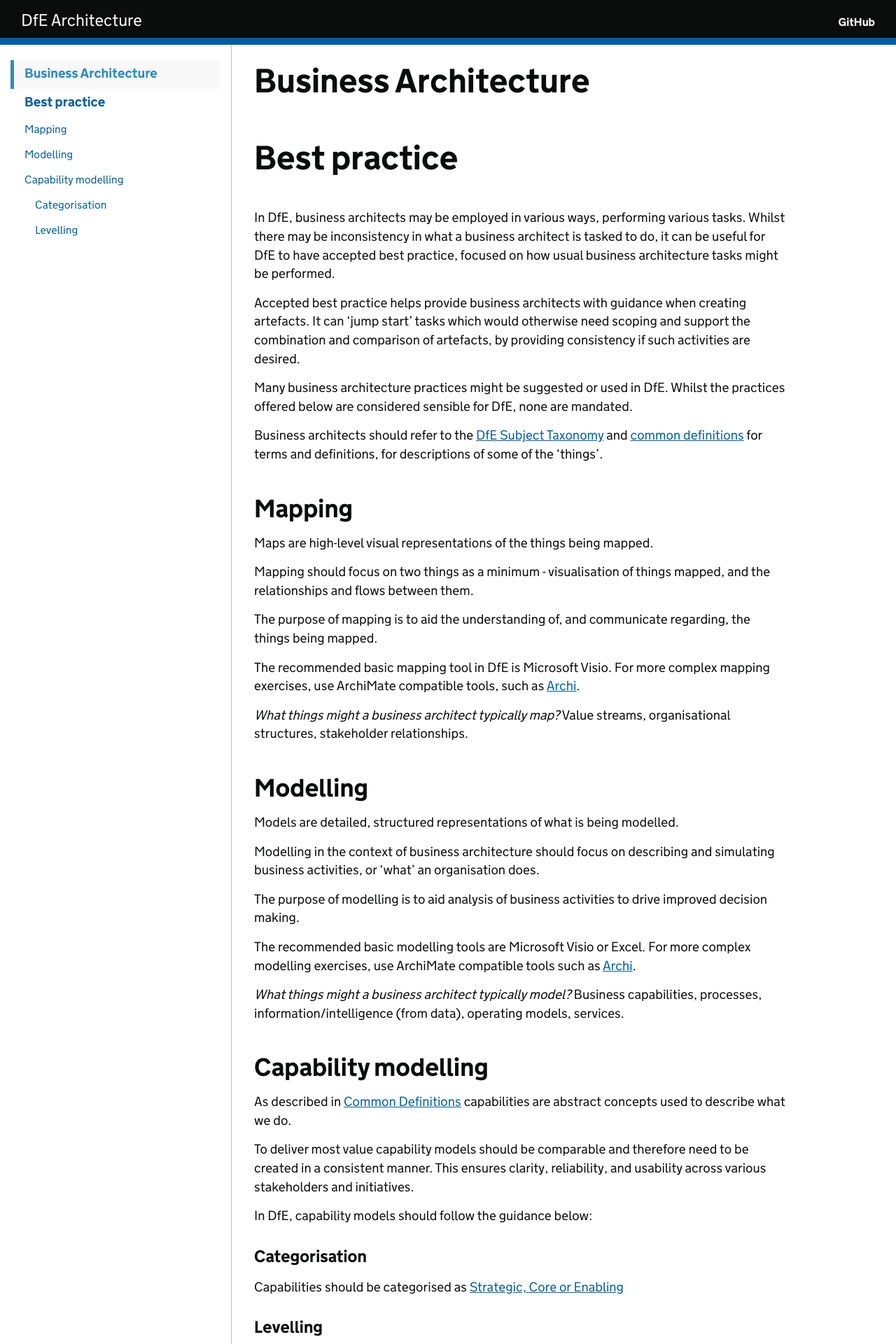
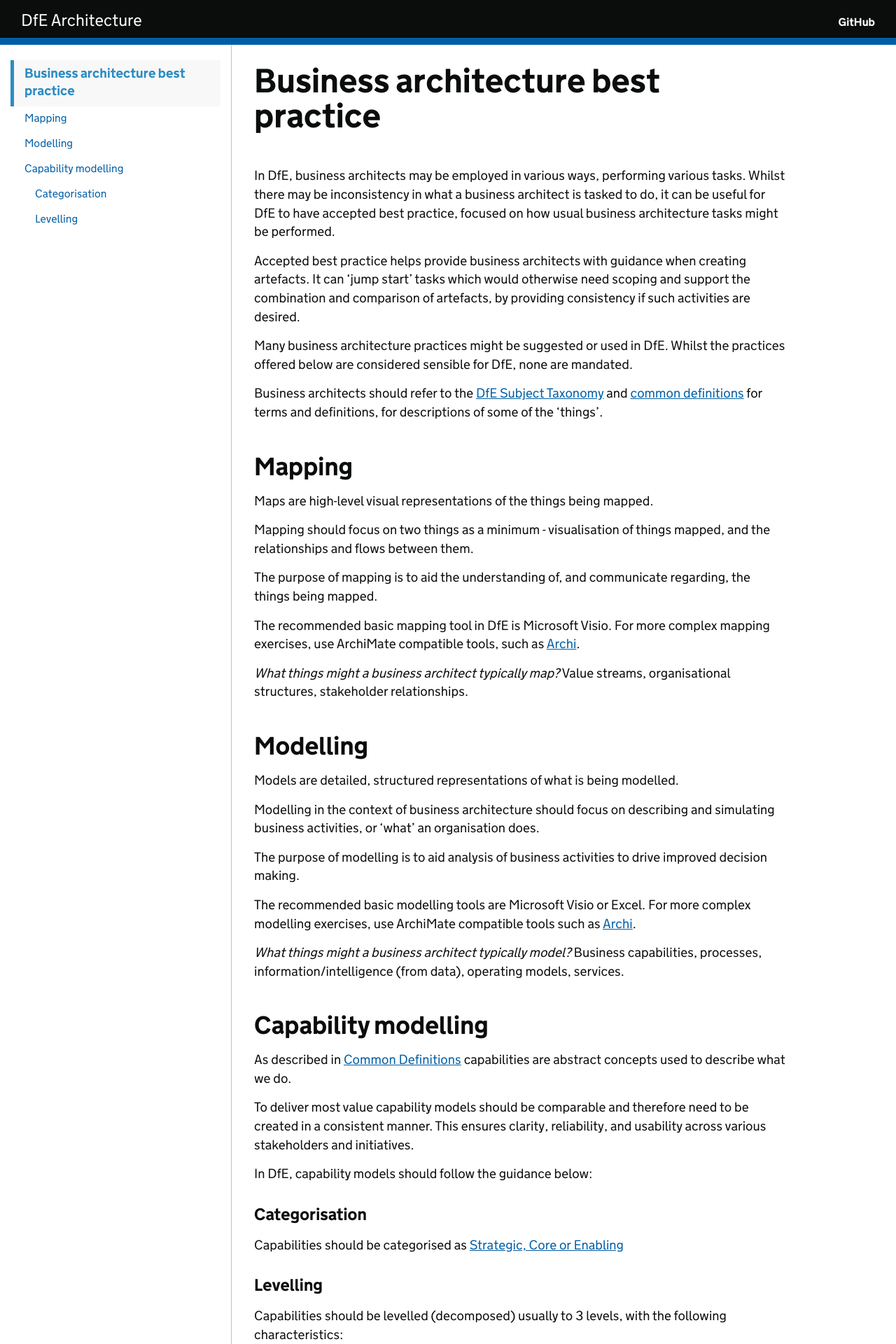
Before and after one commit to DFE-Digital/architecture, a Jekyll site: the page built from standards/business-architecture.md, in a window 1280 px wide. Shown: the top 1920 px of the page at 70% size. Built offline with Jekyll 4.4.1, drawn with Linux system fonts in a browser that asks for light colours; our own code applies the rules of GitHub Pages for plain Markdown files.

Commit message:
Tweaked header

```diff
--- a/standards/business-architecture.md
+++ b/standards/business-architecture.md
@@ -3,9 +3,7 @@ category: Guidance
 expires: 2025-12-11
 ---
 
-# Business Architecture
-
-# Best practice
+# Business architecture best practice
 
 In DfE, business architects may be employed in various ways, performing various tasks. Whilst there may be inconsistency in what a business architect is tasked to do, it can be useful for DfE to have accepted best practice, focused on how usual business architecture tasks might be performed.
 
@@ -41,6 +39,7 @@ The recommended basic modelling tools are Microsoft Visio or Excel. For more com
 
 *What things might a business architect typically model?* Business capabilities, processes, information/intelligence (from data), operating models, services.
 
+
 ## Capability modelling
 
 As described in [Common Definitions](../common-definitions/#capability) capabilities are abstract concepts used to describe what we do.
```
